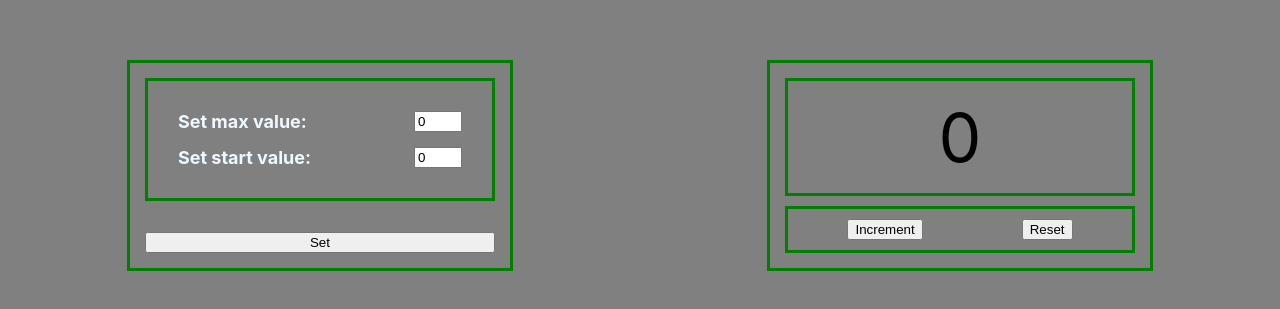
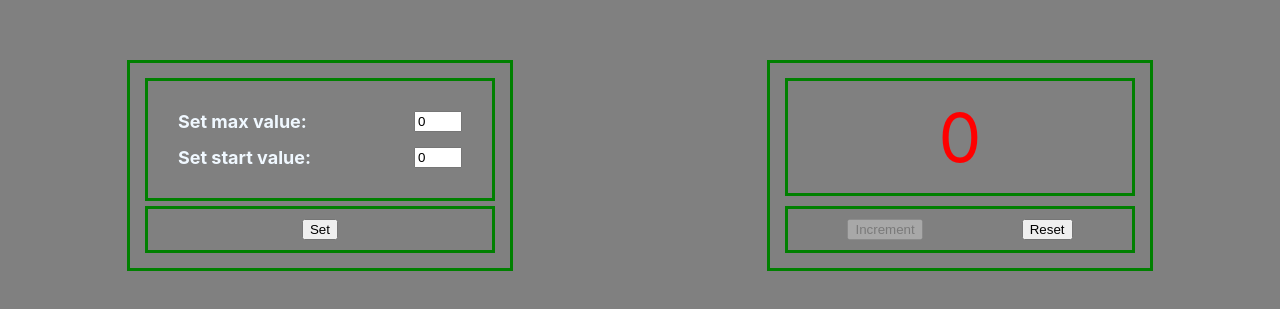
Before and after one commit to Pavel-Retunskih/counter, a React (Create React App) app: page / in a window 1280 px wide. Shown: the part 235-544 px from the top of the page. Built offline with nearby package versions, Linux system fonts and the light colour scheme.

Commit message:
ашчfix

```diff
--- a/src/App.tsx
+++ b/src/App.tsx
@@ -1,7 +1,6 @@
 import { useState } from "react";
 import "./App.css";
 import { Counter } from "./Counter";
-
 function App() {
   type DataType = {
     counter: number;
@@ -12,9 +11,8 @@ function App() {
   const [counterValues, setCounterValues] = useState<DataType>({
     counter: 0,
     startValue: 0,
-    endValue: 1,
+    endValue: 0,
   });
-  console.log(counterValues);
   const counterReached = counterValues.counter >= counterValues.endValue;
 
   //****************************SET STATES********************************************* */
@@ -25,6 +23,9 @@ function App() {
     setCounterValues({ ...counterValues, counter: counterValues.startValue });
   };
   const setCounterValue = (max: number, min: number) => {
+    console.log(max);
+    console.log(min);
+
     setCounterValues({
       ...counterValues,
       startValue: min,
@@ -37,6 +38,8 @@ function App() {
   return (
     <>
       <Counter
+        startValue={counterValues.startValue}
+        endValue={counterValues.endValue}
         setCounterValue={setCounterValue}
         counterReached={counterReached}
         counter={counterValues.counter}
--- a/src/Counter.tsx
+++ b/src/Counter.tsx
@@ -1,7 +1,10 @@
 import { Settings } from "./Settings";
 import s from "./Counter.module.css";
 import { Button } from "./Button";
+import { useState } from "react";
 type CounterPropsType = {
+  startValue: number;
+  endValue: number;
   counter: number;
   counterReached: boolean;
   setCounterValue: (max: number, min: number) => void;
@@ -10,17 +13,27 @@ type CounterPropsType = {
 };
 
 export function Counter({
+  startValue,
+  endValue,
   counter,
   counterReached,
   setCounterValue,
   incrementCounter,
   resetCounter,
 }: CounterPropsType) {
+  const [message, setMessage] = useState<string | null>(null);
   return (
     <div className={s.container}>
-      <Settings setCounterValue={(max, min) => setCounterValue(max, min)} />
+      <Settings
+        setCounterValue={(max, min) => setCounterValue(max, min)}
+        setMessage={setMessage}
+        startValue={startValue}
+        endValue={endValue}
+      />
       <div className={s.counter}>
-        <div className={!counterReached ? s.title : s.red}>{counter}</div>
+        <div className={!counterReached ? s.title : s.red}>
+          {message ? message : counter}
+        </div>
         <div className={s.controls}>
           <Button
             title="Increment"
--- a/src/Settings.module.css
+++ b/src/Settings.module.css
@@ -25,3 +25,9 @@ input {
   display: flex;
   justify-content: space-between;
 }
+.controls {
+  display: flex;
+  justify-content: space-around;
+  padding: 10px;
+  border: 3px solid green;
+}
--- a/src/Settings.tsx
+++ b/src/Settings.tsx
@@ -2,13 +2,42 @@ import { ChangeEvent, useState } from "react";
 import s from "./Settings.module.css";
 import { Button } from "./Button";
 type SettingsPropsType = {
+  startValue: number;
+  endValue: number;
   setCounterValue: (maxValue: number, manValue: number) => void;
+  setMessage: (message: string | null) => void;
 };
 
-export function Settings({ setCounterValue }: SettingsPropsType) {
+export function Settings({
+  setCounterValue,
+  setMessage,
+  endValue,
+  startValue,
+}: SettingsPropsType) {
   const [maxValue, setMaxValue] = useState(0);
   const [minValue, setMinValue] = useState(0);
   const [error, setError] = useState<string | null>(null);
+  const onChangeInputMaxValHandler = (e: ChangeEvent<HTMLInputElement>) => {
+    console.log(maxValue);
+
+    if (+e.currentTarget.value > 0) {
+      setMaxValue(+e.currentTarget.value);
+      setMessage("Enter values and press 'set'");
+    } else {
+      setError("Incorrect value!");
+      setMessage(error);
+    }
+  };
+  const onChangeInputMinValHandler = (e: ChangeEvent<HTMLInputElement>) => {
+    if (+e.currentTarget.value > 0) {
+      setMinValue(+e.currentTarget.value);
+      setMessage("Enter values and press 'set'");
+    } else {
+      setError("Incorrect value!");
+      setMessage(error);
+    }
+  };
+
   return (
     <div className={s.settings}>
       <div className={s.inputs}>
@@ -17,9 +46,7 @@ export function Settings({ setCounterValue }: SettingsPropsType) {
           <input
             type="number"
             value={maxValue}
-            onChange={(e: ChangeEvent<HTMLInputElement>) => {
-              setMaxValue(+e.currentTarget.value);
-            }}
+            onChange={onChangeInputMaxValHandler}
           />
         </div>
         <div className={s.setting}>
@@ -27,17 +54,16 @@ export function Settings({ setCounterValue }: SettingsPropsType) {
           <input
             type="number"
             value={minValue}
-            onChange={(e: ChangeEvent<HTMLInputElement>) => {
-              setMinValue(+e.currentTarget.value);
-            }}
+            onChange={onChangeInputMinValHandler}
           />
         </div>
       </div>
-
-      <Button
-        title="Set"
-        callBack={() => setCounterValue(maxValue, minValue)}
-      />
+      <div className={s.controls}>
+        <Button
+          title="Set"
+          callBack={() => setCounterValue(maxValue, minValue)}
+        />
+      </div>
     </div>
   );
 }
```
